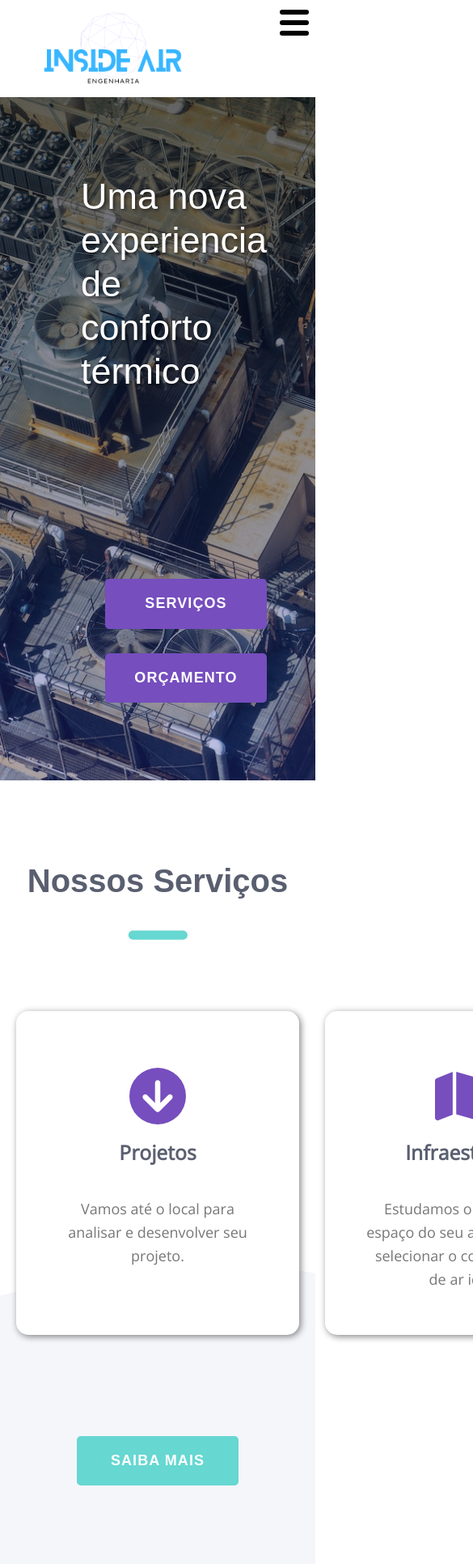
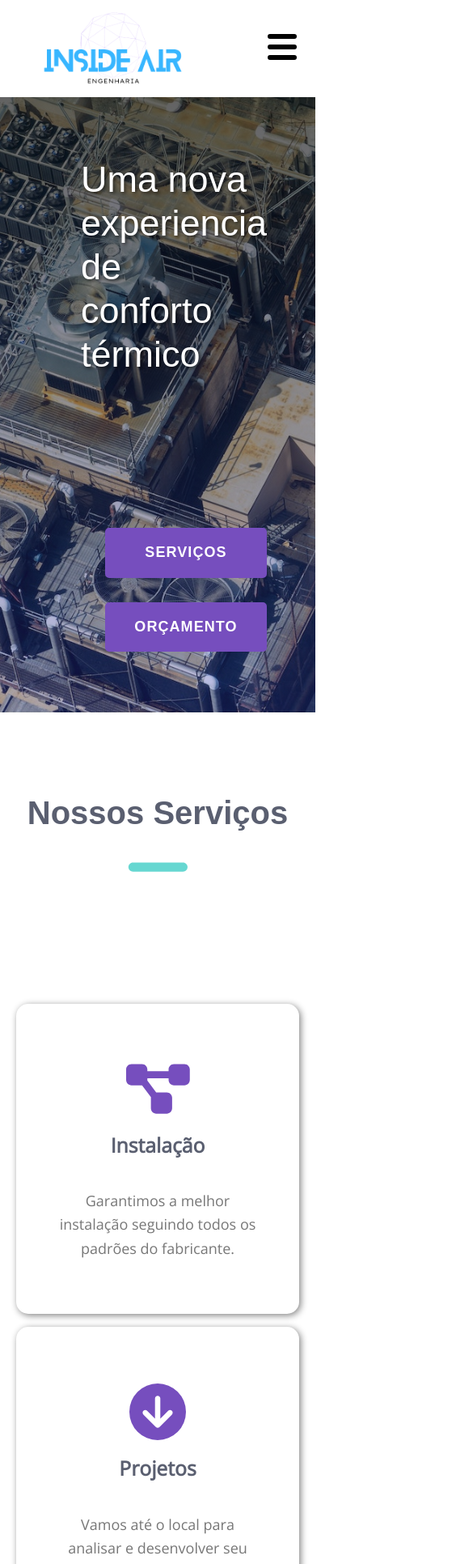
Before and after one commit to FabioAvilar/inside-air-engenharia, a React (Create React App) app: page / in a window 390 px wide. Shown: the top 1932 px of the page at 81% size, 585 px wide, since content can reach past the window. Built offline with nearby package versions, Linux system fonts and the light colour scheme.

Commit message:
update media querie

```diff
--- a/src/components/footer.css
+++ b/src/components/footer.css
@@ -139,7 +139,6 @@ footer {
     color: #ff9807;
 }
 
-
 .dados {
     display: grid;
     grid-template-columns: 1fr 2fr;
@@ -195,16 +194,15 @@ footer {
     margin-bottom: 50px;
 }
 
-@media screen and (max-width: 768px) {
-    .footer_content {
-        grid-template-columns: repeat(2, 1fr);
-        gap: 2rem;
+@media screen and (max-width: 400px) {
+    .dados {
+        display: flex;
+        flex-direction: column-reverse;
+        height: 110vh;
+        margin-top: 2rem;
+    }
+
+    .footer_dados {
+        flex-direction: column;
     }
 }
-
-@media screen and (max-width: 426px) {
-    .footer_content {
-        grid-template-columns: repeat(1, 1fr);
-        padding: 3rem 2rem;
-    }
-}
--- a/src/components/navbar.css
+++ b/src/components/navbar.css
@@ -63,6 +63,7 @@ nav ul li a:not(.active):hover {
     nav .menu {
         display: flex;
         flex-direction: column;
+        margin: 30px 15px 0 0;
     }
 
     nav {
--- a/src/pages/home/home-media.css
+++ b/src/pages/home/home-media.css
@@ -2,6 +2,7 @@
     .sectionOne {
         flex-direction: column;
         justify-content: space-around;
+        height: 90vh;
     }
 
     .animation {
@@ -10,6 +11,35 @@
 
     .btn-s1 {
         margin-top: 30px;
+    }
+
+    .sectionTwo {
+        height: 150vh;
+    }
+
+    .element-container {
+        display: flex;
+        flex-direction: column;
+        gap: 1rem;
+        justify-content: space-between;
+    }
+
+    .btn-s2 {
+        margin-top: 2rem;
+    }
+
+    .sectionFour {
+        margin: 0;
+        height: 180vh;
+    }
+
+    .section-four-grid {
+        grid-template-columns: repeat(1, 2fr);
+        align-items: stretch;
+    }
+
+    .comment {
+        margin: 2rem;
     }
 }
 
```
